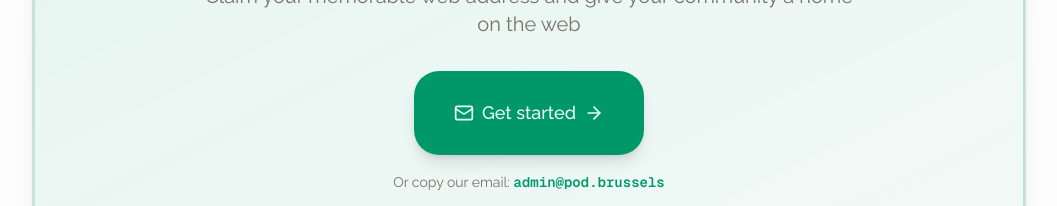
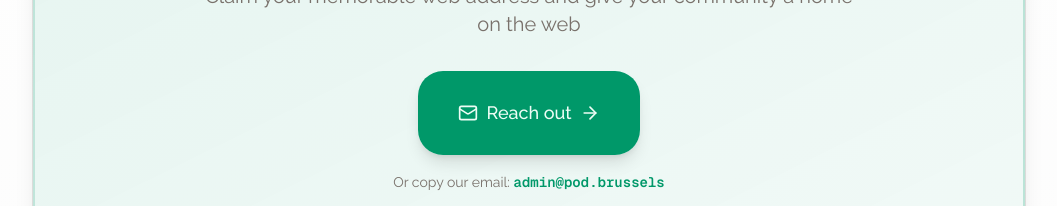
Before and after one commit to BrunoRoemers/podbrussels, a Next.js app: page / in a window 1280 px wide. Shown: the part 2145-2351 px from the top of the page, without its empty margins (111-1168 px from the left). Built offline with nearby package versions, Linux system fonts and the light colour scheme.

Commit message:
change CTA

```diff
--- a/src/components/send-email-button.tsx
+++ b/src/components/send-email-button.tsx
@@ -33,7 +33,7 @@ export const SendEmailButton = () => {
       aria-label={`Send email to ${emailAddress}`}
     >
       <Mail className="size-5" />
-      Get started
+      Reach out
       <ArrowRight className="size-5 group-hover:translate-x-1 transition-transform" />
     </a>
   )
```
